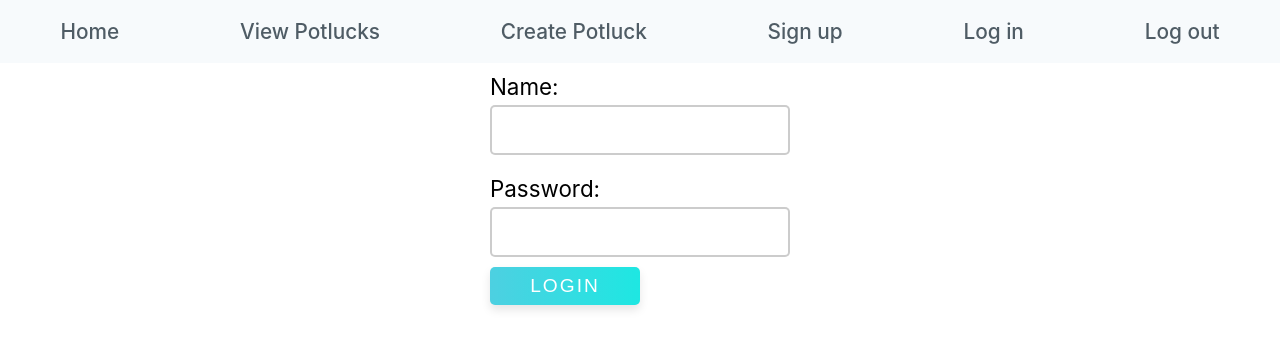
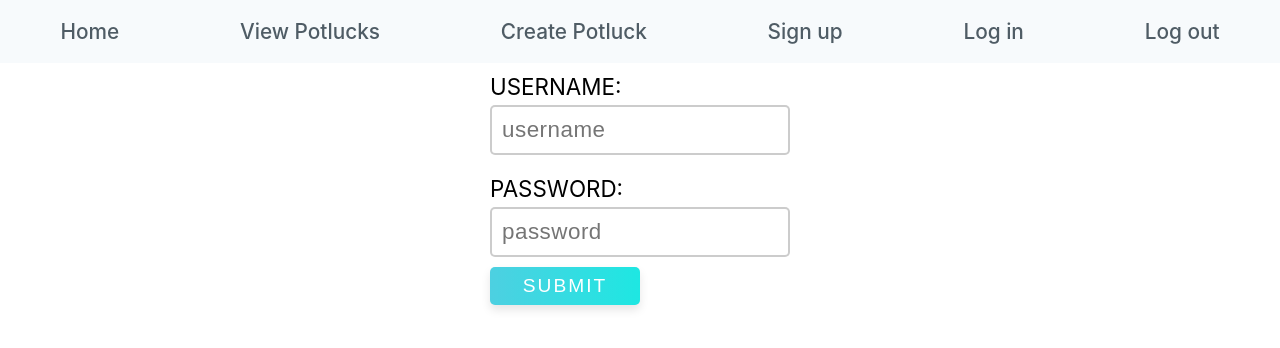
Before and after one commit to thi-hong-van-nguyen/Build-Week-Potluck-Planner-4-front-end, a React (Create React App) app in the folder potluck/: page /login in a window 1280 px wide. Shown: the top 348 px of the page. Built offline with nearby package versions, Linux system fonts and the light colour scheme.

Commit message:
finished with forms forever

```diff
--- a/potluck/src/components/AddPotluck.js
+++ b/potluck/src/components/AddPotluck.js
@@ -1,35 +1,20 @@
 import React from 'react';
 import { useHistory } from 'react-router-dom';
-import useForm from '../hooks/useForm';
 import schema from '../validations/PotluckSchema';
 import { axiosWithAuth } from '../utils/axiosWithAuth';
+import Form from "./Form"
 
 const initialState = {
     potluck_name: '',
     date: '',
     time: '',
     location: '',
-    foods: '',
-    guests: '',
 };
 
-const initialErrors = {
-    potluck_name: '',
-    date: '',
-    time: '',
-    location: '',
-    foods: '',
-    guests: '',
-};
-
-const initialDisabled = true;
-
 export default function AddPotluck() {
-    const [ state, errors, disabled, handleChange ] = useForm(initialState, initialErrors, initialDisabled, schema)
     const { push } = useHistory();
 
-    const submit = e => {
-        e.preventDefault();
+    const submit = (state) => {
         const newPotluck = {
             potluck_name: state.potluck_name.trim(),
             date: state.date.trim(),
@@ -49,74 +34,17 @@ export default function AddPotluck() {
     }
 
     return (
-        <form className='potluck' onSubmit={submit}>
+        <div className='create-potluck'>
             <div>
                 <h1>Create a Potluck!</h1>
                 <p>This is the perfect place to create your potluck event!</p>
             </div>
-            <div className='create-potluck'>
-                <h3>Type Your Potluck Name.</h3>
-                <label>
-                    <input
-                        value={state.potluck_name}
-                        onChange={handleChange}
-                        name='potluck_name'
-                        type='text'
-                    />
-                </label>
-                <div style={{ color: 'red', fontSize: '1rem' }}>{errors.potluck_name}</div>
-                <h3>Name Your Event Date.</h3>
-                <label>
-                    <input
-                        value={state.date}
-                        onChange={handleChange}
-                        name='date'
-                        type='text'
-                    />
-                </label>
-                <div style={{ color: 'red', fontSize: '1rem' }}>{errors.date}</div>
-                <h3>What Time Will Your Potluck Begin?</h3>
-                <label>
-                    <input
-                        value={state.time}
-                        onChange={handleChange}
-                        name='time'
-                        type='text'
-                    />
-                </label>
-                <div style={{ color: 'red', fontSize: '1rem' }}>{errors.time}</div>
-                <h3>Where Will Your Potluck Take Place?</h3>
-                <label>
-                    <input
-                        value={state.location}
-                        onChange={handleChange}
-                        name='location'
-                        type='text'
-                    />
-                </label>
-                <h3>What Foods Should Everyone Bring?</h3>
-                <label>
-                    <input
-                        value={state.foods}
-                        onChange={handleChange}
-                        name='foods'
-                        type='text'
-                    />
-                </label>
-                <h3>Who Would You Like To Invite?</h3>
-                <label>
-                    <input
-                        value={state.guests}
-                        onChange={handleChange}
-                        name='guests'
-                        type='text'
-                    />
-                </label>
-                <div style={{ color: 'red', fontSize: '1rem' }}>{errors.location}</div>
-                <br />
-                <button className='add-button' disabled={disabled}>Add Potluck</button>
-            </div>
+            <Form
+                initialState={initialState}
+                submit={submit}
+                schema={schema}
+            />
             <img src="https://encrypted-tbn0.gstatic.com/images?q=tbn:ANd9GcT5vL4PW-dCxSrzSn0FZJtRurqf6QH8Gh2jag&usqp=CAU" alt="people around table eating" />
-        </form>
+        </div>
     )
 }
--- /dev/null
+++ b/potluck/src/components/Error.js
@@ -0,0 +1,14 @@
+import React from 'react'
+
+export default function Error(props) {
+    const { error, errorType } = props
+
+    if (error.length === 0) return null
+    return (
+        <div className='errors'>
+            <div style={{ color: 'red', fontSize: '1rem'}}>
+                {errorType}: {error}
+            </div>
+        </div>
+    )
+}
--- /dev/null
+++ b/potluck/src/components/Form.js
@@ -0,0 +1,41 @@
+import React from 'react'
+import Input from './Input'
+import Error from "./Error"
+import useForm from "../hooks/useForm"
+import { StyledForm, StyledButton } from './style/loginStyle'
+
+export default function Form(props) {
+    const { initialState, schema, submit } = props
+    const [formState, errors, disabled, handleChange] = useForm(initialState, schema)
+
+    const onSubmit = e => {
+        e.preventDefault()
+        submit(formState)
+    }
+
+    return (
+        <StyledForm onSubmit={onSubmit}>
+            {
+                Object.keys(formState).map(value =>
+                    <Input
+                        name={value}
+                        formState={formState}
+                        handleChange={handleChange}
+                    />
+                )
+            }
+            {
+                Object.keys(errors).map(err =>
+                    <Error
+                        errorType={err}
+                        error={errors[err]}
+                    />
+                )
+            }
+            <StyledButton
+                disabled={disabled}
+                type="submit"
+            >Submit</StyledButton>
+        </StyledForm>
+    )
+}
--- /dev/null
+++ b/potluck/src/components/Input.js
@@ -0,0 +1,20 @@
+import React from 'react'
+import { StyledInput, StyledLabel } from './style/loginStyle'
+
+export default function Input(props) {
+    const { name, formState, handleChange } = props
+    const label = name.toUpperCase().replace("_", " ")
+    return (
+        <StyledLabel htmlFor={name}>
+            {label}:
+            <StyledInput
+                id={name}
+                name={name}
+                placeholder={name.replace("_", " ")}
+                value={formState[name]}
+                type={name === "password" ? "password" : "text"}
+                onChange={handleChange}
+            />
+        </StyledLabel>
+    )
+}
--- a/potluck/src/components/Login.js
+++ b/potluck/src/components/Login.js
@@ -1,73 +1,41 @@
-import React, { useState } from 'react';
+import React from 'react';
 import { useHistory } from 'react-router-dom';
 import { connect } from 'react-redux';
 import { axiosWithAuth } from '../utils/axiosWithAuth';
-import { Form, Label, Input, Button } from './style/loginStyle';
 import { loginStatus } from '../actions';
+import Form from './Form';
+import UserSchema from '../validations/UserSchema';
 
-const initialFormState = {
+const initialState = {
     username: "",
     password: "",
 };
 
 const Login = (props) => {
     const { push } = useHistory();
-    const [formState, setFormState] = useState(initialFormState);
-    const [error, setError] = useState('');
 
-    const inputChange = e => {
-        const { name, value } = e.target;
-        setFormState({ ...formState, [name]: value });
 
-    };
-
-    const handleLogin = (e) => {
-        e.preventDefault();
+    const handleLogin = formState => {
         axiosWithAuth()
-            .post('/api/users/login', formState)// we neeed to enter actual ural here form back end
+            .post('/api/users/login', formState)
             .then(res => {
-                localStorage.setItem('token',/** whatever is in the response */)
+                localStorage.setItem('token', JSON.stringify(res.data.token))
                 localStorage.setItem('username', formState.username);
                 props.loginStatus(true);
                 push('/')
 
             })
             .catch(err => {
-                setError('username and/or password is invalid.')
+                console.log(err)
             })
     };
 
     return (
-        <>
-            <Form onSubmit={handleLogin} className='login-form' >
-                <Label className='login-label' htmlFor="username">
-                    Name:
-                    <Input
-                        className="login-input"
-                        id="username"
-                        type="text"
-                        name="username"
-                        onChange={inputChange}
-                        value={formState.username}
-                    />
-                </Label>
-                <Label className='login-label' htmlFor="password">
-                    Password:
-                    <Input
-                        className="login-input"
-                        id="password"
-                        type="text"
-                        name="password"
-                        onChange={inputChange}
-                        value={formState.password}
-                    />
-                </Label>
-                <Button className={'login-button'}>Login</Button>
-            </Form>
-            {error ? <p style={{ color: 'red' }}>{error}</p> : null}
-
-
-        </>
+        <Form
+            initialState={initialState}
+            submit={handleLogin}
+            schema={UserSchema}
+        />
     )
 }
 export default connect(null, {loginStatus})(Login);
--- a/potluck/src/components/Signup.js
+++ b/potluck/src/components/Signup.js
@@ -1,82 +1,42 @@
-import React, { useState } from 'react';
+import React from 'react';
 import { useHistory } from 'react-router-dom';
 import axios from 'axios';
-import * as yup from "yup";
-// import schema from './'
-// import { axiosWithAuth } from '../utils/axiosWithAuth';
-
+import UserSchema from '../validations/UserSchema';
+import Form from "./Form"
 
 const signUpValue = {
     username: "",
     password: "",
 }
 
-// const initialErrors = {
-//     username: "",
-//     password: "",
-// }
 
 export default function Signup() {
-    const [credentials, setCredentials] = useState(signUpValue);
-    const [errors, setErrors] = useState('');
     const { push } = useHistory()
 
-    const changeHandler = (event) => {
-        const { name, value } = event.target;
-        setCredentials({
-            ...credentials,
-            [name]: value
-        })
-    };
-
-    const signup = (event) => {
-        event.preventDefault();
-        if(credentials.username === '' || credentials.password === '') {
-            setErrors('username and password are required fields.')
-        } else {
+    const signup = credentials => {
         axios.post("https://potluck-planner-3.herokuapp.com//api/users/register", credentials)
             .then(res => {
                 console.log(res)
                 push('/login')
             })
             .catch(err => {
-                    setErrors('Please try again')
+                console.log(err)
             })
     }
-    };
 
     return (
         <div className="signupPage">
             <div>
-            <h1>Signup Today To Create A Potluck!</h1>
+                <h1>
+                    Signup Today To Create A Potluck!
+                </h1>
             </div>
-            <div className='errors'>
-                <div style={{ color: 'red' }}>{errors}</div>
-            </div>
-
             <div className="signup-container">
-                <form className='signup-form' onSubmit={signup}>
-                    <label>Username:
-                        <input
-                            name="username"
-                            placeholder="Username"
-                            value={credentials.username}
-                            type="text"
-                            onChange={changeHandler}
+                <Form
+                    initialState={signUpValue}
+                    submit={signup}
+                    schema={UserSchema}
                 />
-                    </label>
-
-                    <label>Password:
-                        <input
-                            name="password"
-                            placeholder="Password"
-                            value={credentials.password}
-                            type="password"
-                            onChange={changeHandler}
-                        />
-                    </label>
-                    <button >Signup</button>
-                </form>
             </div>
         </div>
     )
--- a/potluck/src/components/style/loginStyle.js
+++ b/potluck/src/components/style/loginStyle.js
@@ -1,7 +1,7 @@
 
 import styled from "styled-components"
 
-export const Form = styled.form`
+export const StyledForm = styled.form`
   display: flex;
    flex-direction: column;
    width: 90%;
@@ -10,7 +10,7 @@ export const Form = styled.form`
 
  `;
 
-export const Label = styled.label`
+export const StyledLabel = styled.label`
 
  display: flex;
    flex-direction: column;
@@ -21,7 +21,7 @@ export const Label = styled.label`
 
  `;
 
-export const Input = styled.input`
+export const StyledInput = styled.input`
  width: 100%;
    margin: 5px 0 0;
    display: block;
@@ -35,7 +35,7 @@ export const Input = styled.input`
 
    `;
 
-export const Button = styled.button`
+export const StyledButton = styled.button`
  width: 150px;
    display: inline-block;
    padding: 8px 11px;
--- a/potluck/src/hooks/useForm.js
+++ b/potluck/src/hooks/useForm.js
@@ -2,10 +2,10 @@ import { useState, useEffect } from 'react';
 import * as yup from 'yup';
 
 
-const useForm = (initialState, initialErrors, initialDisabled, schema) => {
-    const [ state, setState ] = useState(initialState);
-    const [ errors, setErrors ] = useState(initialErrors);
-    const [ disabled, setDisabled ] = useState(initialDisabled);
+const useForm = (initialState, schema) => {
+    const [state, setState] = useState(initialState);
+    const [errors, setErrors] = useState(initialState);
+    const [disabled, setDisabled] = useState(true);
 
     const validate = (name, value) => {
         yup.reach(schema, name)
--- /dev/null
+++ b/potluck/src/validations/UserSchema.js
@@ -0,0 +1,6 @@
+import * as yup from "yup"
+
+export default yup.object().shape({
+    username: yup.string().required(),
+    password: yup.string().required()
+})
```
Also changed, not shown: 1 other file (tests, documents, lock files or other folders). Lines whose indentation alone changed are shown as unchanged.
